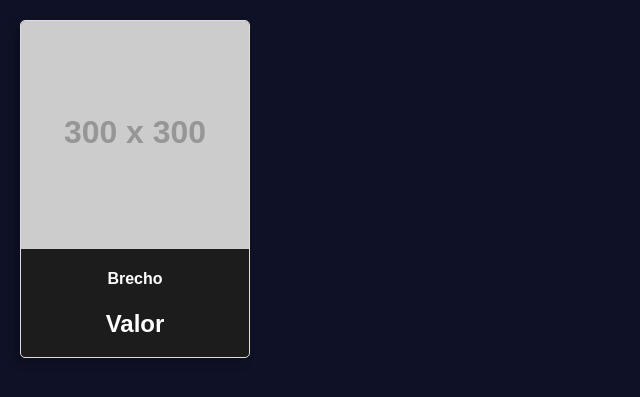
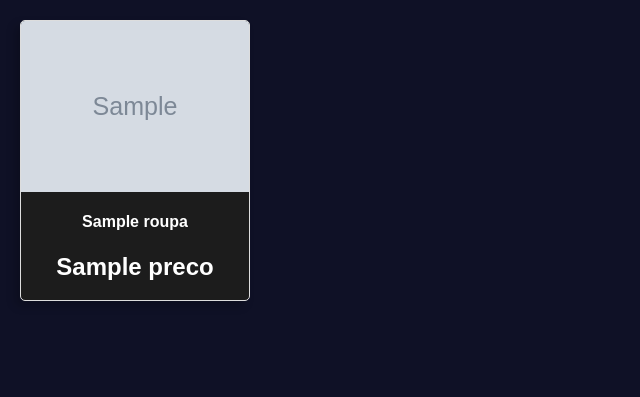
Before and after one commit to raelaraujo0/projetobecho, a Django app: template projeto/projetoapp/templates/brecho/home.html in a window 1280 px wide. Shown: the part 78-475 px from the top of the page, without its empty margins (0-640 px from the left). Run offline with Django 4.2, Linux system fonts and the light colour scheme; the template is opened without the code that fills it: most values are stand-ins (such as "Sample title", 1, 10 or a date in 2020); grey boxes marked "Sample" are stand-in pictures; grey boxes labelled with a size stand in for pictures from a placeholder-image service; some libraries are stand-ins or nearby versions.

Commit message:
quase la

```diff
--- a/projeto/projetoapp/templates/brecho/partial/lisroupa.html
+++ b/projeto/projetoapp/templates/brecho/partial/lisroupa.html
@@ -1,11 +1,13 @@
 {% load static %}
 
+{% for roupas in roupas %}
 <div class="list-item">
-    <img src="https://placehold.co/300x300" alt="Roupa">
+    <img src="{{ roupa.FotoRoupa.url }}" alt="Roupa">
     <div class="titulo-conteiner">
         <div class="titulo">
-            <h4>Brecho</h4>
-            <h2>Valor</h2>
+            <h4>{{ roupa.nomebrecho }}</h4>
+            <h2>{{ roupa.Preco }}</h2>
         </div>
     </div>
 </div>
+{% endfor %}
```
Also changed, not shown: projeto/projetoapp/models.py (+0 -7 lines), projeto/projetoapp/views.py (+2 -8 lines), projeto/db.sqlite3, projeto/fotosroupas/peakpx.jpg (deleted), projeto/fotosroupas/photo_4972305745232112719_y.jpg (deleted), projeto/fotosroupas/photo_4972305745232112719_y_BeRUEDI.jpg (deleted), projeto/projetoapp/migrations/0019_alter_roupa_fotoroupa.py (added), projeto/projetoapp/migrations/0020_alter_roupa_fotoroupa.py (added).
